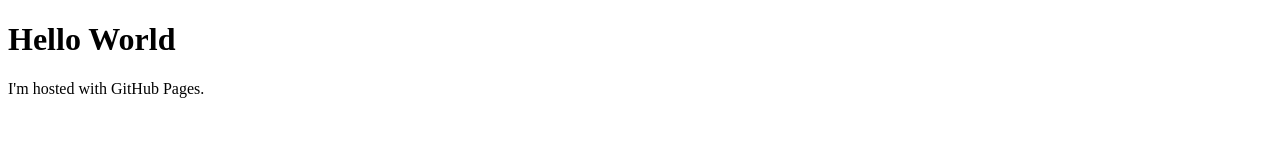
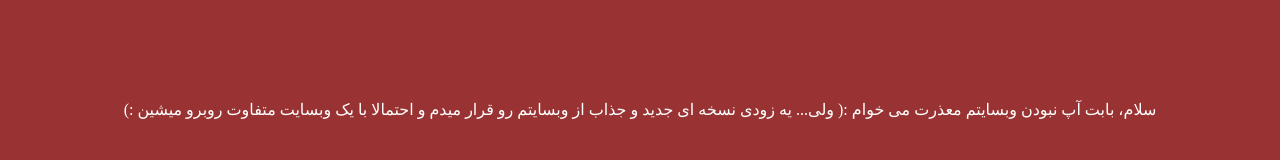
Before and after one commit to ImanMahmoudinasab/ImanMahmoudinasab.github.io, a plain HTML site: page index.html in a window 1280 px wide. Drawn offline with Linux system fonts and the light colour scheme; a web font is replaced by a local one.

Commit message:
Update index.html

```diff
--- a/index.html
+++ b/index.html
@@ -1,7 +1,48 @@
 <!DOCTYPE html>
 <html>
+  <head>
+    <meta charset="utf-8" />
+    <title>ایمان محمودی نسب</title>
+    <style>
+    @font-face {
+  font-family: "GeneralTexts";
+  font-style: normal;
+  font-weight: normal;
+  src: url("../fonts/IRANSansWeb.eot?#iefix") format("embedded-opentype"), url("../fonts/IRANSansWeb.woff2") format("woff2"), url("../fonts/IRANSansWeb.woff") format("woff"), url("../fonts/IRANSansWeb.ttf") format("truetype"), url("../fonts/IRANSansWeb.svg#GeneralTexts") format("svg"); }
+    body, html {
+      margin: 0;
+      padding: 0;
+      overflow: hidden;
+    }
+    body, textarea, select, button, input {
+    font-family: "GeneralTexts";
+    }
+  #container {
+  direction: rtl;
+  }
+  .message {
+  position: absolute;
+  left: 0;
+  right: 0;
+  top: 0;
+  bottom: 0;
+  font-family: 26px;
+  text-align: center;
+  padding: 100px;
+  color: #fff;
+  background: #933;
+  direction: rtl;
+  z-index: 99999;
+  }
+
+    </style>
+</head>
 <body>
-<h1>Hello World</h1>
-<p>I'm hosted with GitHub Pages.</p>
+<h1></h1>
+<div class="message">
+  سلام، بابت آپ نبودن وبسایتم معذرت می خوام :(
+  ولی...
+  یه زودی نسخه ای جدید و جذاب از وبسایتم رو قرار میدم و احتمالا با یک وبسایت متفاوت روبرو میشین :)
+  </div>
 </body>
 </html>
```
